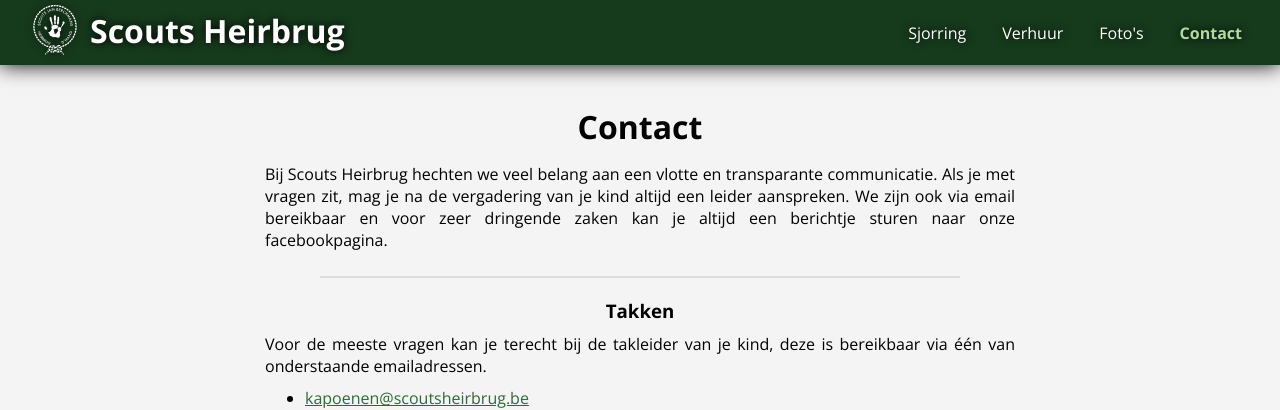
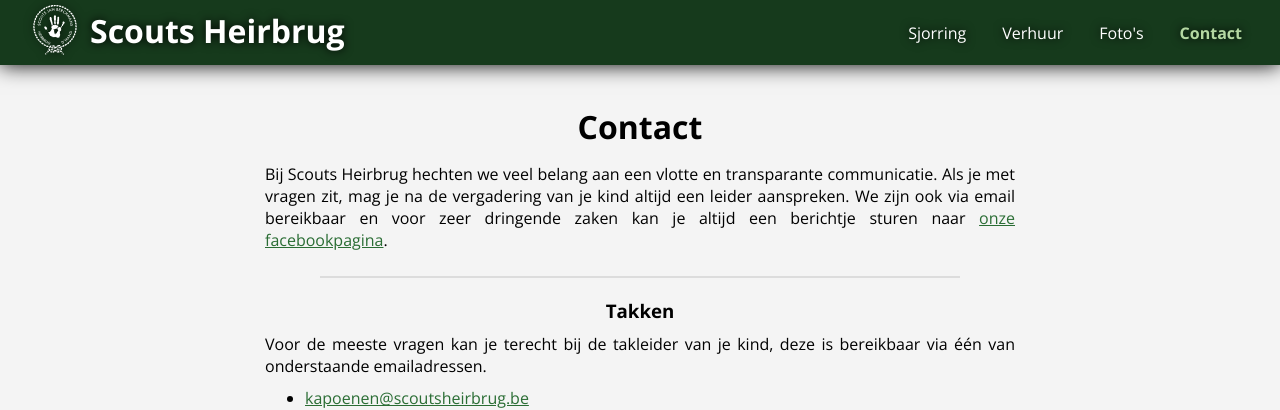
Before and after one commit to scoutsheirbrug/scoutsheirbrug.be, a Jekyll site: the page built from _pages/contact.html, in a window 1280 px wide and 900 px high. Shown: the top 410 px of the window. Built offline with Jekyll 4.4.1, drawn with Linux system fonts in a browser that asks for light colours; part of the change alters nothing that is shown.

```diff
--- a/_includes/content/contact.md
+++ b/_includes/content/contact.md
@@ -1,5 +1,5 @@
 ## Contact
-Bij Scouts Heirbrug hechten we veel belang aan een vlotte en transparante communicatie. Als je met vragen zit, mag je na de vergadering van je kind altijd een leider aanspreken. We zijn ook via email bereikbaar en voor zeer dringende zaken kan je altijd een berichtje sturen naar onze facebookpagina.
+Bij Scouts Heirbrug hechten we veel belang aan een vlotte en transparante communicatie. Als je met vragen zit, mag je na de vergadering van je kind altijd een leider aanspreken. We zijn ook via email bereikbaar en voor zeer dringende zaken kan je altijd een berichtje sturen naar [onze facebookpagina](https://www.facebook.com/profile.php?id=61558762738544).
 
 <hr>
 
--- a/_layouts/default.html
+++ b/_layouts/default.html
@@ -55,7 +55,7 @@
         </div>
       </div>
       <div class="footer-links">
-        <a href="https://www.facebook.com/ScoutsHeirbrug/" target="_blank">
+        <a href="https://www.facebook.com/profile.php?id=61558762738544" target="_blank">
           <svg xmlns="http://www.w3.org/2000/svg" viewBox="0 0 512 512"><path d="M504 256C504 119 393 8 256 8S8 119 8 256c0 123.78 90.69 226.38 209.25 245V327.69h-63V256h63v-54.64c0-62.15 37-96.48 93.67-96.48 27.14 0 55.52 4.84 55.52 4.84v61h-31.28c-30.8 0-40.41 19.12-40.41 38.73V256h68.78l-11 71.69h-57.78V501C413.31 482.38 504 379.78 504 256z"/></svg> Facebook
         </a>
         <a href="https://www.instagram.com/scouts.heirbrug/" target="_blank">
```
